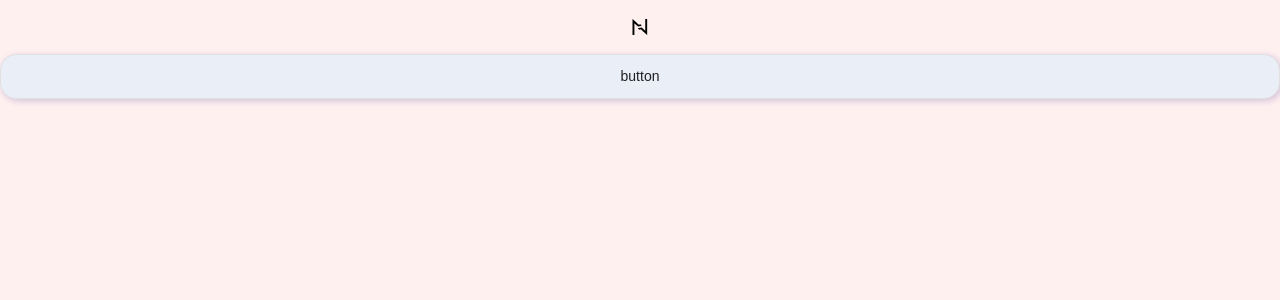
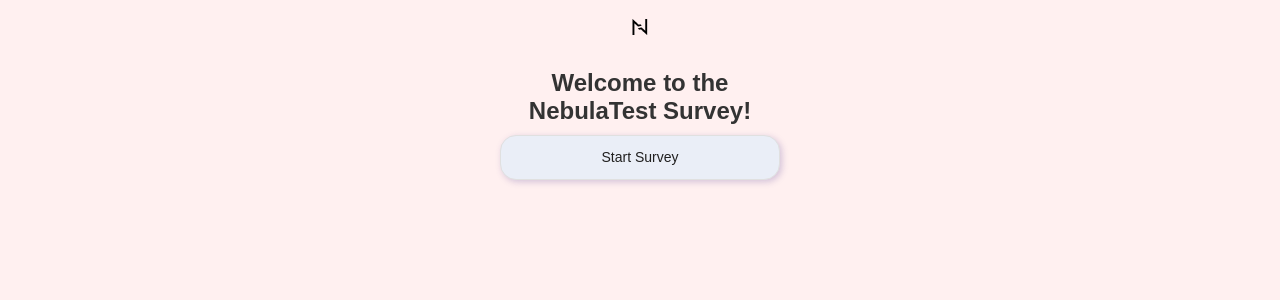
Before and after one commit to Yashchemskyi-Oleksandr/survey, a Next.js app: page / in a window 1280 px wide. Shown: the top 300 px of the page. Built offline with nearby package versions, Linux system fonts and the light colour scheme.

Commit message:
- added survey config - created welcome screen with logic for redirecting to first question

```diff
--- /dev/null
+++ b/src/config/survey.json
@@ -0,0 +1,196 @@
+{
+  "id": "survey1",
+  "title": "Test Survey",
+  "questions": [
+    {
+      "id": "q1",
+      "type": "singleChoice",
+      "question": "Select your gender:",
+      "component": {
+        "type": "basicCard",
+        "options": ["Male", "Female"]
+      },
+      "next": "q2"
+    },
+    {
+      "id": "q2",
+      "type": "singleChoice",
+      "question": "So we can get to know you better, tell us about your relationship status.",
+      "component": {
+        "type": "basicCard",
+        "options": ["Single", "In a relationship"]
+      },
+      "next": {
+        "Single": "w1-q3",
+        "In a relationship": "w2-q3"
+      }
+    },
+    {
+      "id": "w1-q3",
+      "type": "singleChoice",
+      "question": "Are you a single parent?",
+      "component": {
+        "type": "basicCard",
+        "options": ["Yes", "No"]
+      },
+      "next": "w1-q4"
+    },
+    {
+      "id": "w1-q4",
+      "type": "singleChoice",
+      "question": "{q1} need a slightly different approach to improve their relationship. Which statement best describes you?",
+      "component": {
+        "type": "basicCard",
+        "options": [
+          "I’m very unhappy with how things are going in my relationship",
+          "I’m unhappy with parts of my relationship, but some things are working well",
+          "I’m generally happy in my relationship"
+        ]
+      },
+      "next": "w1-q5"
+    },
+    {
+      "id": "w1-q5",
+      "type": "singleChoice",
+      "question": "Do you tend to overthink?",
+      "component": {
+        "type": "basicCard",
+        "options": ["Yes", "No"]
+      },
+      "next": "w1-q6"
+    },
+    {
+      "id": "w1-q6",
+      "screenStyle": "mediateScreen",
+      "type": "singleChoice",
+      "question": "So how does it work?",
+      "quote": "We analyze hundreds of data points to create your unique astrological blueprint. This is combined with AI to tailor-make your astrological insights, based on your answers. We’re going to change your relationship with astrology.",
+      "component": {
+        "type": "basicCard",
+        "options": ["Next"]
+      },
+      "dependsOn": "w1-q5",
+      "next": {
+        "Yes": "w1-b1-q6",
+        "No": "w1-b2-q6"
+      }
+    },
+    {
+      "id": "w1-b1-q6",
+      "type": "singleChoice",
+      "question": "What is most important to you?",
+      "component": {
+        "type": "basicCard",
+        "options": ["Success", "Romance", "Stability", "Freedom"]
+      },
+      "next": "finish"
+    },
+    {
+      "id": "w1-b2-q6",
+      "type": "singleChoice",
+      "question": "Is emotional control tricky for you?",
+      "component": {
+        "type": "basicCard",
+        "options": ["Yes", "Sometimes", "Rarely", "Not at all"]
+      },
+      "next": "finish"
+    },
+    {
+      "id": "w2-q3",
+      "type": "singleChoice",
+      "question": "Are you a parent?",
+      "component": {
+        "type": "basicCard",
+        "options": ["Yes", "No"]
+      },
+      "next": "w2-q4"
+    },
+    {
+      "id": "w2-q4",
+      "type": "singleChoice",
+      "question": "{q1} need a slightly different approach to find their perfect partner. But first, how did you feel in your last relationship?",
+      "component": {
+        "type": "basicCard",
+        "options": [
+          "I was unhappy with low things were going in my relationship",
+          "I was unhappy with parts of my relationship, but some thing were working",
+          "I was generally happy with my relationship",
+          "I’ve never been in a relationship"
+        ]
+      },
+      "next": "w2-q5"
+    },
+    {
+      "id": "w2-q5",
+      "type": "singleChoice",
+      "question": "Is your partner an introvert or extrovert?",
+      "component": {
+        "type": "basicCard",
+        "options": ["Introvert", "Extrovert", "A bit of both"]
+      },
+      "next": "w2-q6"
+    },
+    {
+      "id": "w2-q6",
+      "type": "singleChoice",
+      "question": "What is your partner’s gender?",
+      "component": {
+        "type": "basicCard",
+        "options": ["Male", "Female"]
+      },
+      "next": "w2-q7"
+    },
+    {
+      "id": "w2-q7",
+      "type": "singleChoice",
+      "question": "Do you agree with the statement below?",
+      "quote": "My partner and I make sex a priority in our relationship",
+      "component": {
+        "type": "basicCard",
+        "options": ["Strongly agree", "Agree", "Neutral", "Disagree", "Strongly disagree"]
+      },
+      "next": "w2-q8"
+    },
+    {
+      "id": "w2-q8",
+      "type": "singleChoice",
+      "question": "When you think about your relationship goals, you feel...?",
+      "component": {
+        "type": "basicCard",
+        "options": [
+          "Optimistic! They are totally doable, with some guidance.",
+          "Cautious. I’ve struggled before, but I’m hopeful.",
+          "I’m feeling a little anxious, honestly."
+        ]
+      },
+      "next": "finish"
+    },
+    {
+      "id": "finish",
+      "type": "multiChoice",
+      "question": "Where did you hear about us?",
+      "component": {
+        "type": "basicCard",
+        "options": [
+          "Poster or Billboard",
+          "Friend or Family",
+          "Instagram",
+          "Direct Mail or Package Insert",
+          "Online TV or Streaming TV",
+          "TV",
+          "Radio",
+          "Search Engine (Google, Bing, etc.)",
+          "Newspaper or Magazine",
+          "Facebook",
+          "Blog Post or Website Review",
+          "Podcast",
+          "Influencer",
+          "Youtube",
+          "Pinterest",
+          "Other"
+        ]
+      },
+      "next": "/results"
+    }
+  ]
+}
--- /dev/null
+++ b/src/page-components/Welcome/Welcome.module.scss
@@ -0,0 +1,14 @@
+.welcome {
+    display: flex;
+    gap: 10px;
+    align-items: center;
+    flex-direction: column;
+    max-width: 330px;
+    width: 100%;
+    margin: 0 auto;
+    padding: 15px 25px;
+
+    h1 {
+        text-align: center;
+    }
+}
--- /dev/null
+++ b/src/page-components/Welcome/Welcome.tsx
@@ -0,0 +1,31 @@
+import React from 'react';
+import styles from './Welcome.module.scss';
+
+interface IWelcome {
+  surveyTitle: string;
+  currentQuestionId: string;
+  startSurvey: () => void;
+}
+const Welcome = ({ surveyTitle, currentQuestionId, startSurvey }: IWelcome) => (
+  <section className={styles.welcome}>
+    <h1>
+      Welcome to the Nebula
+      {surveyTitle}
+      !
+    </h1>
+    {currentQuestionId ? (
+      <button
+        type='button'
+        className='button'
+        aria-label='Start survey'
+        onClick={startSurvey}
+      >
+        Start Survey
+      </button>
+    ) : (
+      <h1>Please add config file</h1>
+    )}
+  </section>
+);
+
+export default Welcome;
--- a/src/pages/index.tsx
+++ b/src/pages/index.tsx
@@ -1,14 +1,37 @@
+import { useEffect, useState } from 'react';
+import Head from 'next/head';
+import { useRouter } from 'next/router';
 import PageLayout from '@/components/layouts/PageLayout';
-import Head from 'next/head';
+import Welcome from '@/page-components/Welcome/Welcome';
+import surveyConfig from '../config/survey.json';
 
-export default function Home() {
+export default function WelcomePage() {
+  const [surveyTitle, setSurveyTitle] = useState<string>('');
+  const [currentQuestionId, setCurrentQuestionId] = useState<string>('');
+  const router = useRouter();
+
+  useEffect(() => {
+    // should be request for getting surveyConfig
+    if (surveyConfig.questions.length) {
+      const firstQuestionId = surveyConfig.questions[0].id;
+      setSurveyTitle(surveyConfig.title);
+      setCurrentQuestionId(firstQuestionId);
+    }
+  }, []);
+
+  const startSurvey = () => {
+    router.push(`/survey/${surveyConfig.questions[0].id}`);
+  };
   return (
     <>
       <Head>
-        <title>Create Next App</title>
+        <title>
+          Nebula
+          {surveyTitle}
+        </title>
         <meta
           name='description'
-          content='Generated by create next app'
+          content={`Nebula ${surveyTitle}`}
         />
         <meta
           name='viewport'
@@ -19,18 +42,13 @@
           href='/favicon.ico'
         />
       </Head>
-      <div>
-        <main>
-          <button
-            className='button'
-            type='button'
-          >
-            button
-          </button>
-        </main>
-      </div>
+      <Welcome
+        surveyTitle={surveyTitle}
+        currentQuestionId={currentQuestionId}
+        startSurvey={startSurvey}
+      />
     </>
   );
 }
 
-Home.getLayout = (page: React.ReactNode) => <PageLayout>{page}</PageLayout>;
+WelcomePage.getLayout = (page: React.ReactNode) => <PageLayout>{page}</PageLayout>;
```
Also changed, not shown: src/types/surveyTypes.ts (added, +20 -0 lines).
